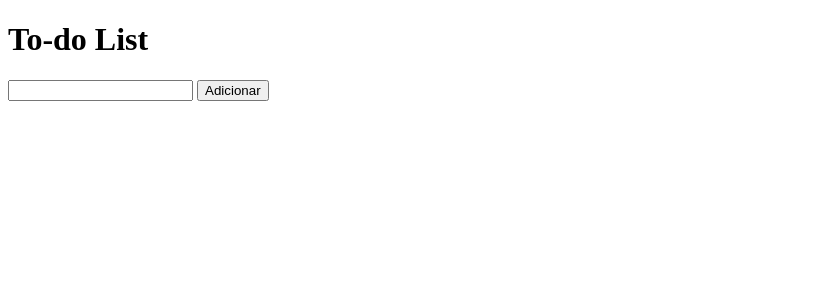
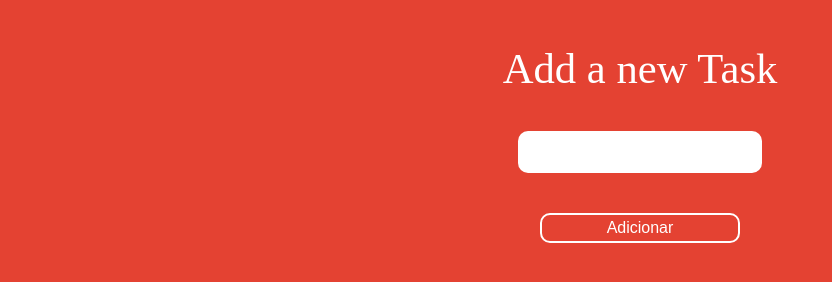
Before and after one commit to RafaelGoulartB/PWA-ToDoList, a plain HTML site: page index.html in a window 1280 px wide. Shown: the whole page, without its empty margins (0-832 px from the left). Drawn offline with Linux system fonts and the light colour scheme; files that its build step writes are made by us from their sources.

Commit message:
Add Style

```diff
--- /dev/null
+++ b/css/index.css
@@ -0,0 +1,40 @@
+body {
+    margin-top: 3em;
+    background-color: #e44232;
+    color: #fff;
+
+}
+.container {
+    position: relative;
+}
+.input {
+    position: absolute;
+    right: 50%;
+    transform: translateX(50%);
+    display: flex;
+    flex-direction: column;
+    align-items: center;
+}
+#newTask {
+    margin: 3em auto;
+    background-color: #ffffff;
+    width: 240px;
+    height: 40px;
+    border-radius: 10px;
+    border-style:solid;
+    border:none;
+}
+.title {
+    font-size: 32pt;
+    text-align: center;
+}
+#btn-add {
+    color: #fff;
+    font-size: 12pt;
+    background-color: #e44232;
+    width: 200px;
+    height: 30px;
+    border-style: solid;
+    border-color: #fff;
+    border-radius: 10px;
+}
--- a/css/reset.css
+++ b/css/reset.css
@@ -0,0 +1,43 @@
+html, body, div, span, applet, object, iframe,
+h1, h2, h3, h4, h5, h6, p, blockquote, pre,
+a, abbr, acronym, address, big, cite, code,
+del, dfn, em, img, ins, kbd, q, s, samp,
+small, strike, strong, sub, sup, tt, var,
+b, u, i, center,
+dl, dt, dd, ol, ul, li,
+fieldset, form, label, legend,
+table, caption, tbody, tfoot, thead, tr, th, td,
+article, aside, canvas, details, embed,
+figure, figcaption, footer, header, hgroup,
+menu, nav, output, ruby, section, summary,
+time, mark, audio, video {
+	margin: 0;
+	padding: 0;
+	border: 0;
+	font-size: 100%;
+	font: inherit;
+	vertical-align: baseline;
+}
+/* HTML5 display-role reset for older browsers */
+article, aside, details, figcaption, figure,
+footer, header, hgroup, menu, nav, section {
+	display: block;
+}
+body {
+	line-height: 1;
+}
+ol, ul {
+	list-style: none;
+}
+blockquote, q {
+	quotes: none;
+}
+blockquote:before, blockquote:after,
+q:before, q:after {
+	content: '';
+	content: none;
+}
+table {
+	border-collapse: collapse;
+	border-spacing: 0;
+}
--- a/index.html
+++ b/index.html
@@ -4,15 +4,18 @@
     <meta charset="UTF-8">
     <meta name="viewport" content="width=device-width, initial-scale=1.0">
     <title>Simple Todo list</title>
-    <link rel="stylesheet" href="reset.css">
+    <link rel="stylesheet" href="css/reset.css">
+    <link rel="stylesheet" href="css/index.css">
 </head>
 <body>
 
     <div class="container">
-        <h1 class="title">To-do List</h1>
+        <h1 class="title">Add a new Task</h1>
 
-        <input type="text" name="task" id="newTask">
-        <button onclick="createTask()" id="btn-add">Adicionar</button>
+        <div class="input">
+            <input type="text" name="task" id="newTask">
+            <button onclick="createTask()" id="btn-add">Adicionar</button>
+        </div>
 
         <div id="list"></div>
 
```
